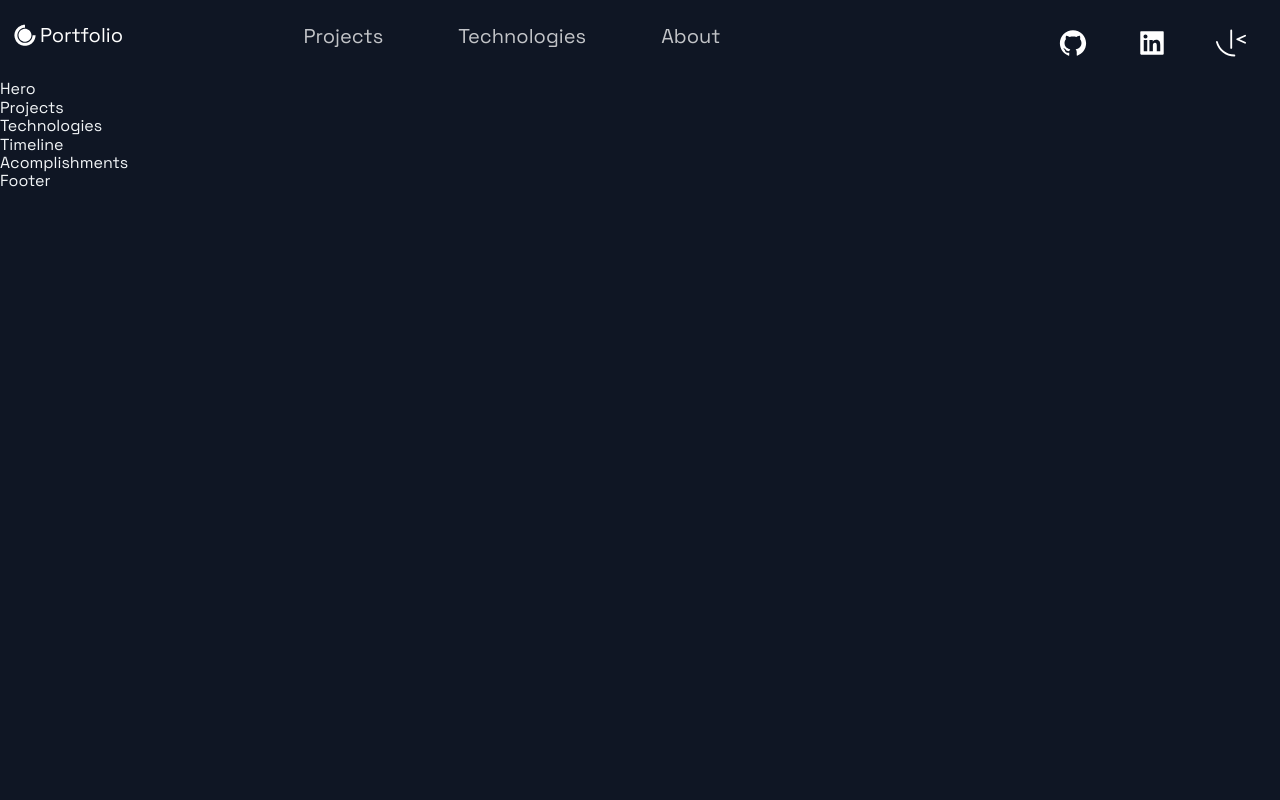
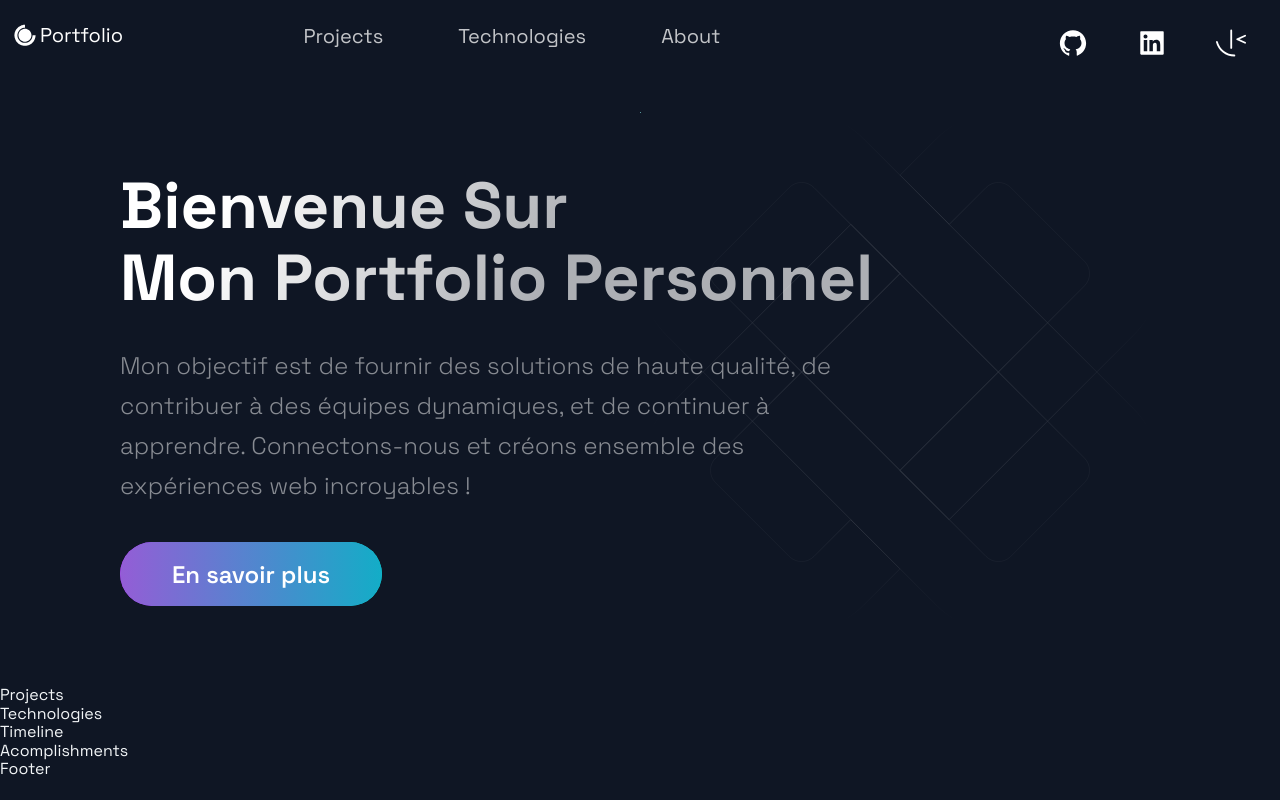
Before and after one commit to juliengDev/Portfolio, a Next.js app: page / in a window 1280 px wide. Built offline with nearby package versions, Linux system fonts and the light colour scheme.

Commit message:
hero section done

```diff
--- a/src/components/Hero/Hero.js
+++ b/src/components/Hero/Hero.js
@@ -1,13 +1,31 @@
-import React from 'react';
+import React from "react";
 
-import { Section, SectionText, SectionTitle } from '../../styles/GlobalComponents';
-import Button from '../../styles/GlobalComponents/Button';
-import { LeftSection } from './HeroStyles';
+import {
+  Section,
+  SectionText,
+  SectionTitle,
+} from "../../styles/GlobalComponents";
+import Button from "../../styles/GlobalComponents/Button";
+import { LeftSection } from "./HeroStyles";
 
 const Hero = (props) => (
-  <div>
-    Hero
-  </div>
+  <Section row nopadding>
+    <LeftSection>
+      <SectionTitle main center>
+        Bienvenue Sur
+        <br />
+        Mon Portfolio Personnel
+      </SectionTitle>
+      <SectionText>
+        Mon objectif est de fournir des solutions de haute qualité, de
+        contribuer à des équipes dynamiques, et de continuer à apprendre.
+        Connectons-nous et créons ensemble des expériences web incroyables !
+      </SectionText>
+      <Button onClick={() => (window.location = "https://google.com")}>
+        En savoir plus
+      </Button>
+    </LeftSection>
+  </Section>
 );
 
 export default Hero;
--- a/src/pages/index.js
+++ b/src/pages/index.js
@@ -1,19 +1,19 @@
-import Acomplishments from '../components/Acomplishments/Acomplishments';
-import BgAnimation from '../components/BackgrooundAnimation/BackgroundAnimation';
-import Hero from '../components/Hero/Hero';
-import Projects from '../components/Projects/Projects';
-import Technologies from '../components/Technologies/Technologies';
-import Timeline from '../components/TimeLine/TimeLine';
-import { Layout } from '../layout/Layout';
-import { Section } from '../styles/GlobalComponents';
+import Acomplishments from "../components/Acomplishments/Acomplishments";
+import BgAnimation from "../components/BackgrooundAnimation/BackgroundAnimation";
+import Hero from "../components/Hero/Hero";
+import Projects from "../components/Projects/Projects";
+import Technologies from "../components/Technologies/Technologies";
+import Timeline from "../components/TimeLine/TimeLine";
+import { Layout } from "../layout/Layout";
+import { Section } from "../styles/GlobalComponents";
 
 const Home = () => {
   return (
     <Layout>
-      {/* <Section grid> */}
+      <Section grid>
         <Hero />
-        {/* <BgAnimation /> */}
-      {/* </Section> */}
+        <BgAnimation />
+      </Section>
       <Projects />
       <Technologies />
       <Timeline />
```
